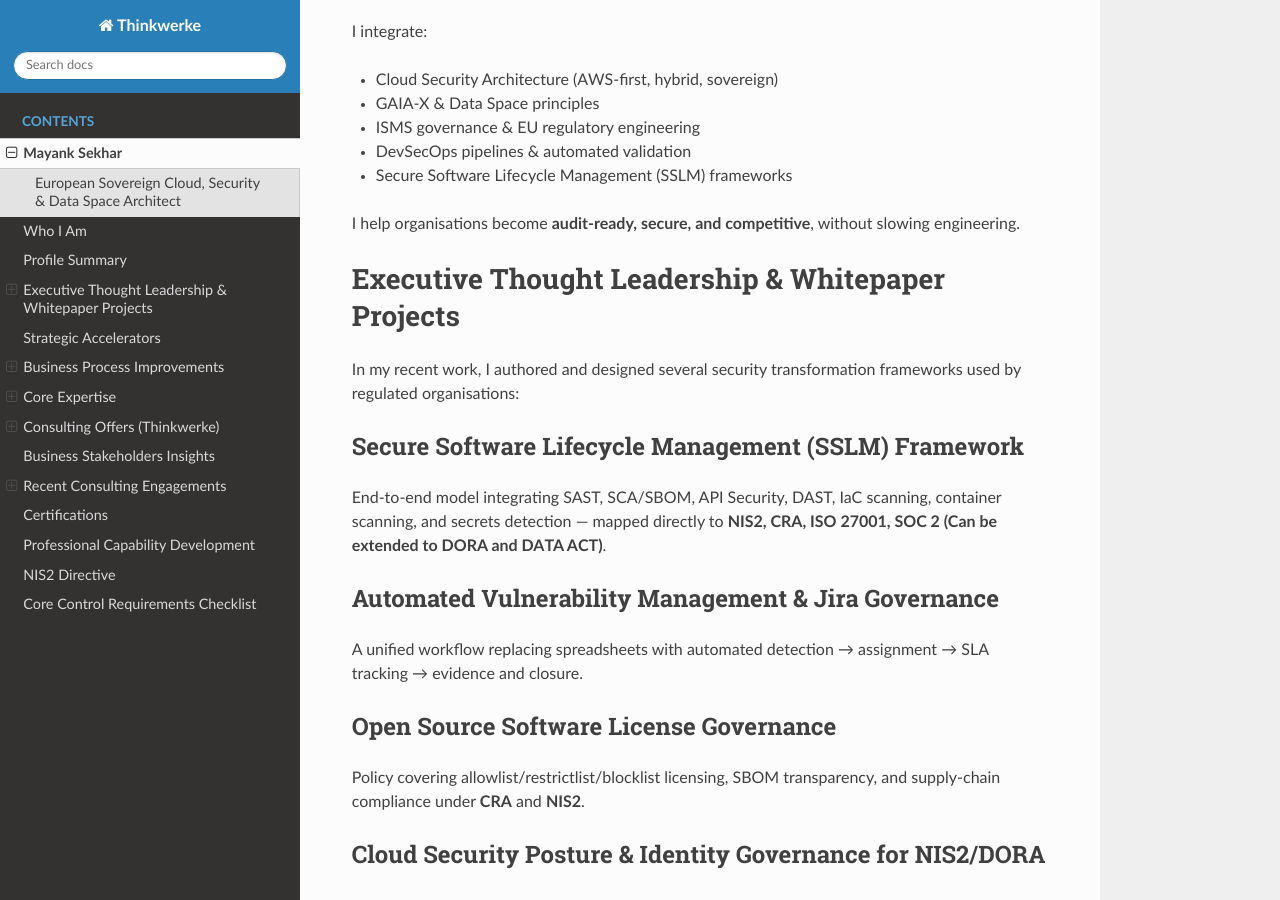
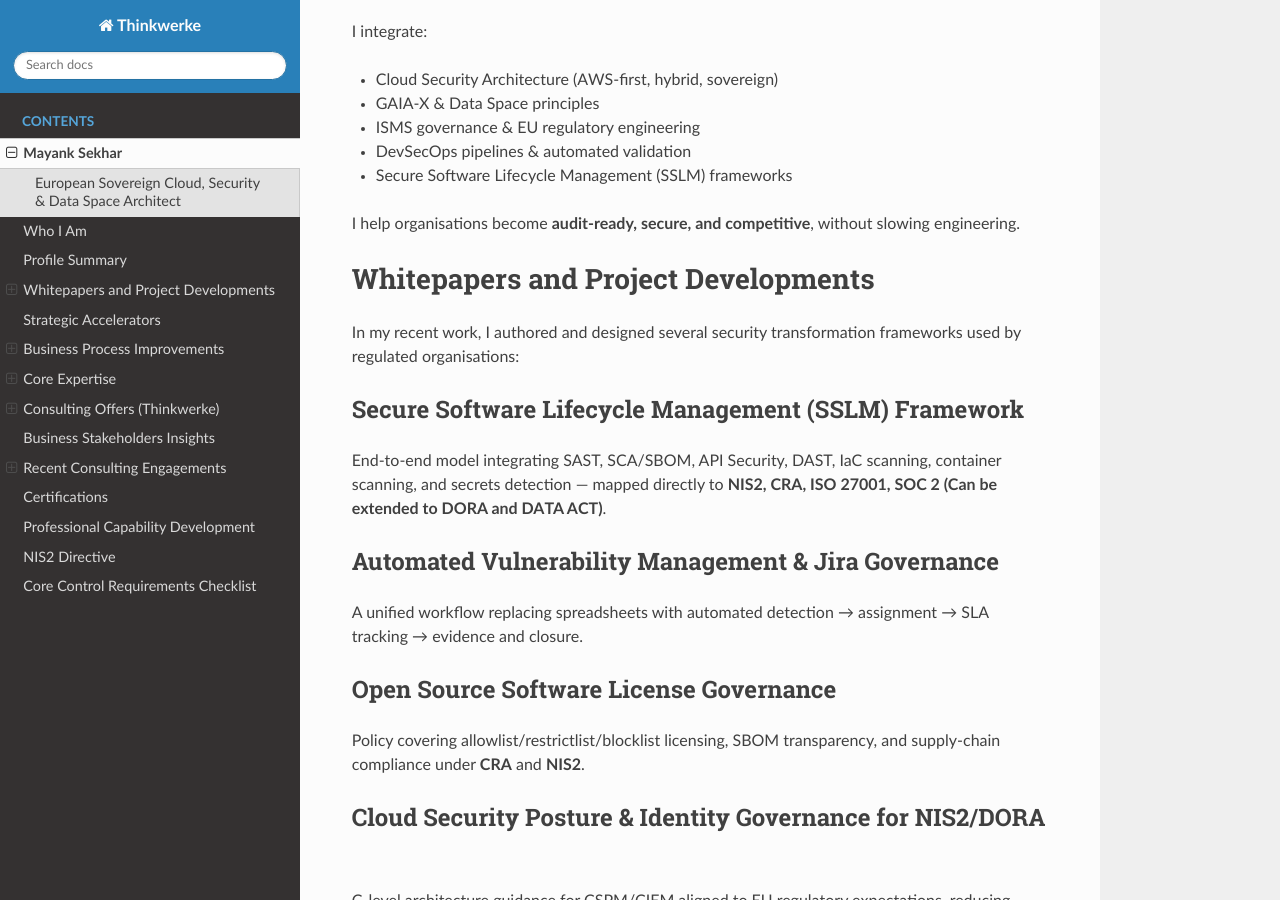
Before and after one commit to Mynkskhr/docs.thinkwerke, a Sphinx documentation site: the page built from docs/source/profile.rst, in a window 1280 px wide and 900 px high, scrolled down 1255 px. Built offline with Sphinx 7.4.7 and the Read the Docs theme 3.1.0, drawn with Linux system fonts in a browser that asks for light colours.

Commit message:
Update profile.rst

```diff
--- a/docs/source/profile.rst
+++ b/docs/source/profile.rst
@@ -59,7 +59,7 @@ I integrate:
 
 I help organisations become **audit-ready, secure, and competitive**, without slowing engineering.
 
-Executive Thought Leadership & Whitepaper Projects
+Whitepapers and Project Developments
 ==================================================
 
 In my recent work, I authored and designed several security transformation frameworks used by
```
